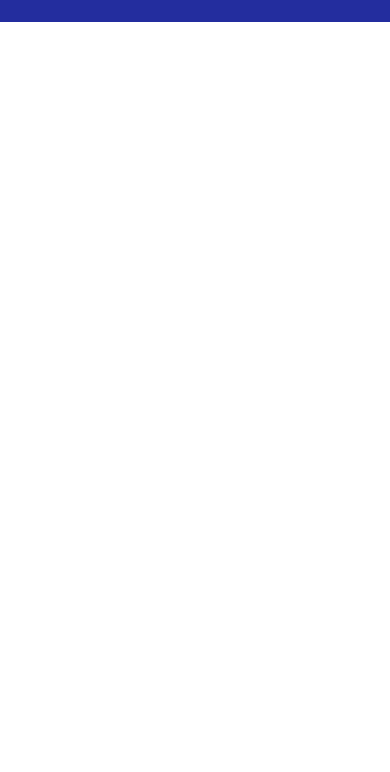
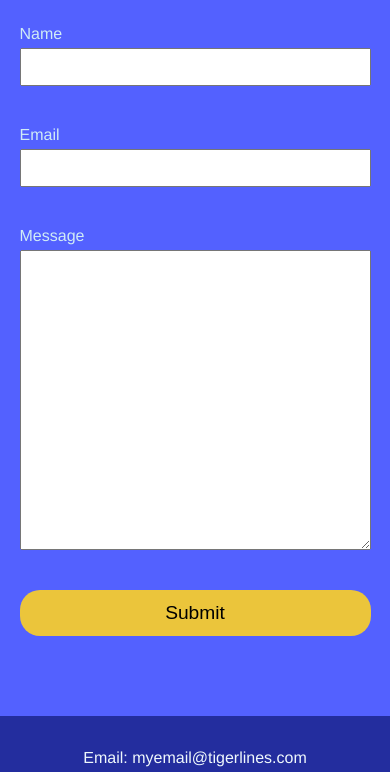
Before and after one commit to DoableDanny/websites-for-golfers-gatsby, a Gatsby site: page / in a window 390 px wide. Shown: the part 4096-4868 px from the top of the page. Before the commit the page ends 4118 px from the top, so only its background shows below. Built offline with nearby package versions, Linux system fonts and the light colour scheme; Gatsby itself is replaced by a stand-in of ours.

Commit message:
Made a responsive contact me form  section

```diff
--- /dev/null
+++ b/src/components/homePage/ContactFormSection.js
@@ -0,0 +1,36 @@
+import React from 'react'
+import { FormSection, Form, LabelAndInputWrapper, Label, Input, TextArea, SubmitInput } from '../../elements/homePageElements/ContactFormElements'
+import { H2 } from '../../elements/homePageElements/H2'
+
+export default function ContactFormSection() {
+    return (
+        <FormSection>
+            <H2>Get in Touch</H2>
+            <span>Request a quote or ask me a question :)</span>
+            <ContactForm />
+        </FormSection>
+    )
+}
+
+const FormInput = ({ name, id = `${name}-id`, title, ...props }) => (
+    <LabelAndInputWrapper>
+        <Label for={id}>{title}</Label>
+        <Input id={id} name={name} type={name} {...props} />
+    </LabelAndInputWrapper>
+)
+
+const MessageInput = ({ name, id = `${name}-id`, title = "Message", ...props }) => (
+    <LabelAndInputWrapper>
+        <Label for={id}>{title}</Label>
+        <TextArea id={id} name={name} {...props} />
+    </LabelAndInputWrapper>
+)
+
+const ContactForm = () => (
+    <Form>
+        <FormInput name="name" title="Name" />
+        <FormInput name="email" title="Email" />
+        <MessageInput name="message" title="Message" />
+        <SubmitInput />
+    </Form>
+)
--- /dev/null
+++ b/src/elements/homePageElements/ContactFormElements.js
@@ -0,0 +1,77 @@
+import styled from 'styled-components'
+
+
+export const FormSection = styled.section`
+    background-color: ${props => props.theme.colors.main2};
+    padding-top: 40px;
+    padding-bottom: 80px;
+    display: flex;
+    flex-direction: column;
+    align-items: center;
+
+    h2 {
+        margin-bottom: 10px;
+    }
+
+    span {
+        color: #EFF8FC;
+        font-size: 1.2rem;
+        margin-bottom: 90px;
+        text-align: center;
+    }
+`
+
+export const Form = styled.form`
+    width: 600px;
+    display: flex;
+    flex-direction: column;
+    align-items: center;
+
+    @media ${props => props.theme.breakpoints.mobile} {
+        width: 90%;
+    }
+`
+
+export const LabelAndInputWrapper = styled.div`
+    display: flex;
+    flex-direction: column;
+    margin-bottom: 40px;
+    width: 100%;
+`
+
+export const Label = styled.label`
+    color: #D0EBF6;
+    margin-bottom: 5px;
+`
+
+export const Input = styled.input`
+    width: 100%;
+    padding: 8px;
+    font-size: 1rem;
+`
+export const TextArea = styled.textarea`
+    width: 100%;
+    font-size: 1.2rem;
+    height: 300px;
+`
+export const SubmitInput = styled.input.attrs({
+    type: 'submit',
+    value: 'Submit'
+})`
+    width: 100%;
+    background-color: ${props => props.theme.colors.action};
+    padding: 12px;
+    border-radius: 20px;
+    border: none;
+    font-size: 1.2rem;
+    transition: background-color 0.3s ease;
+
+    :hover {
+        background-color: #D2AA16;
+    }
+
+    :focus {
+        border: 2px solid #4C3E08;
+        outline: 0;
+    }
+  `
--- a/src/pages/index.js
+++ b/src/pages/index.js
@@ -5,6 +5,7 @@ import IntroSection from "../components/homePage/IntroSection"
 import BlogShowcase from "../components/homePage/BlogShowcase"
 import Services from '../components/homePage/Services'
 import Portfolio from '../components/homePage/Portfolio'
+import ContactForm from '../components/homePage/ContactFormSection'
 
 import Layout from "../components/layout"
 import Image from "../components/image"
@@ -16,6 +17,7 @@ const IndexPage = props => (
     <BlogShowcase />
     <Services />
     <Portfolio />
+    <ContactForm />
   </Layout>
 )
 
```
